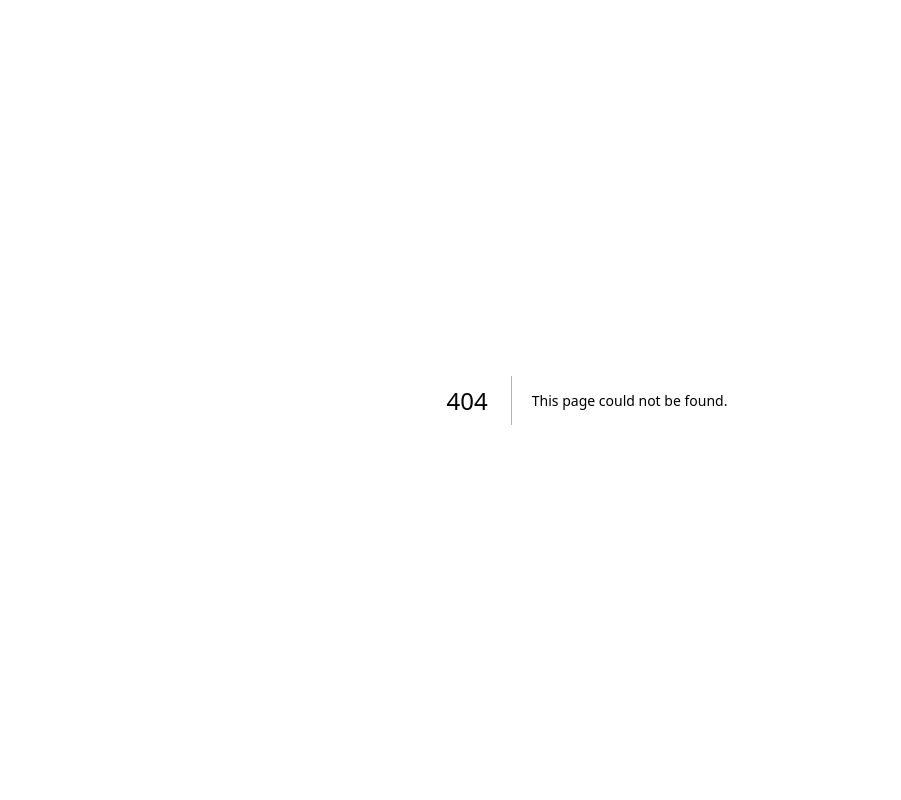
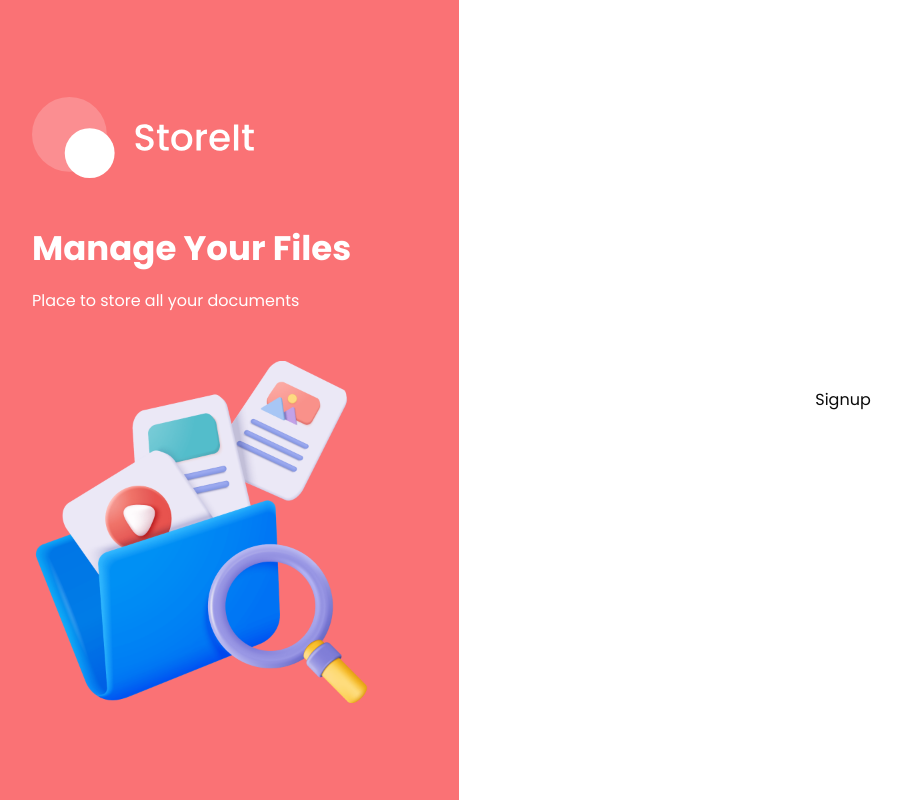
Before and after one commit to sudatra/storage-management-web-app, a Next.js app: page /sign-up in a window 1280 px wide. Before the commit this address had no page. Shown: the whole page, without its empty margins (53-954 px from the left). Built offline with nearby package versions, Linux system fonts and the light colour scheme.

Commit message:
added auth layout

```diff
--- /dev/null
+++ b/app/(auth)/layout.tsx
@@ -0,0 +1,49 @@
+import Image from 'next/image'
+import React from 'react'
+
+const layout = ({ children }: { children: React.ReactNode }) => {
+  return (
+    <div className='flex min-h-screen'>
+      <section className='bg-brand p-10 hidden w-1/2 items-center justify-center lg:flex xl:w-2/5'>
+        <div className='flex flex-col max-h-[800px] max-w-[430px] justify-center space-y-12'>
+          <Image
+            src='/assets/icons/logo-full.svg'
+            alt='logo'
+            width={224}
+            height={82}
+            className='h-auto'
+          />
+
+          <div className='space-y-5 text-white'>
+            <h1 className='h1'>Manage Your Files</h1>
+            <p className='body-1'>Place to store all your documents</p>
+          </div>
+
+          <Image
+            src='/assets/images/files.png'
+            alt='Files'
+            width={342}
+            height={342}
+            className='transition-all hover:rotate-2 hover:scale-105'
+          />
+        </div>
+      </section>
+
+      <section className='flex flex-1 flex-col items-center bg-white p-4 py-10 lg:justify-center lg:p-10 lg:py-0'>
+        <div className='mb-16 lg:hidden'>
+          <Image
+            src='/assets/icons/logo-full-brand.svg'
+            alt='logo'
+            width={224}
+            height={82}
+            className='h-auto w-[200px] lg:w-[250px]'
+          />
+        </div>
+
+        {children}
+      </section>
+    </div>
+  )
+}
+
+export default layout
--- /dev/null
+++ b/app/(auth)/sign-in/page.tsx
@@ -0,0 +1,11 @@
+import React from 'react'
+
+const SignIn = () => {
+  return (
+    <div>
+      Signin
+    </div>
+  )
+}
+
+export default SignIn
--- /dev/null
+++ b/app/(auth)/sign-up/page.tsx
@@ -0,0 +1,11 @@
+import React from 'react'
+
+const SignUp = () => {
+  return (
+    <div>
+      Signup
+    </div>
+  )
+}
+
+export default SignUp
```
